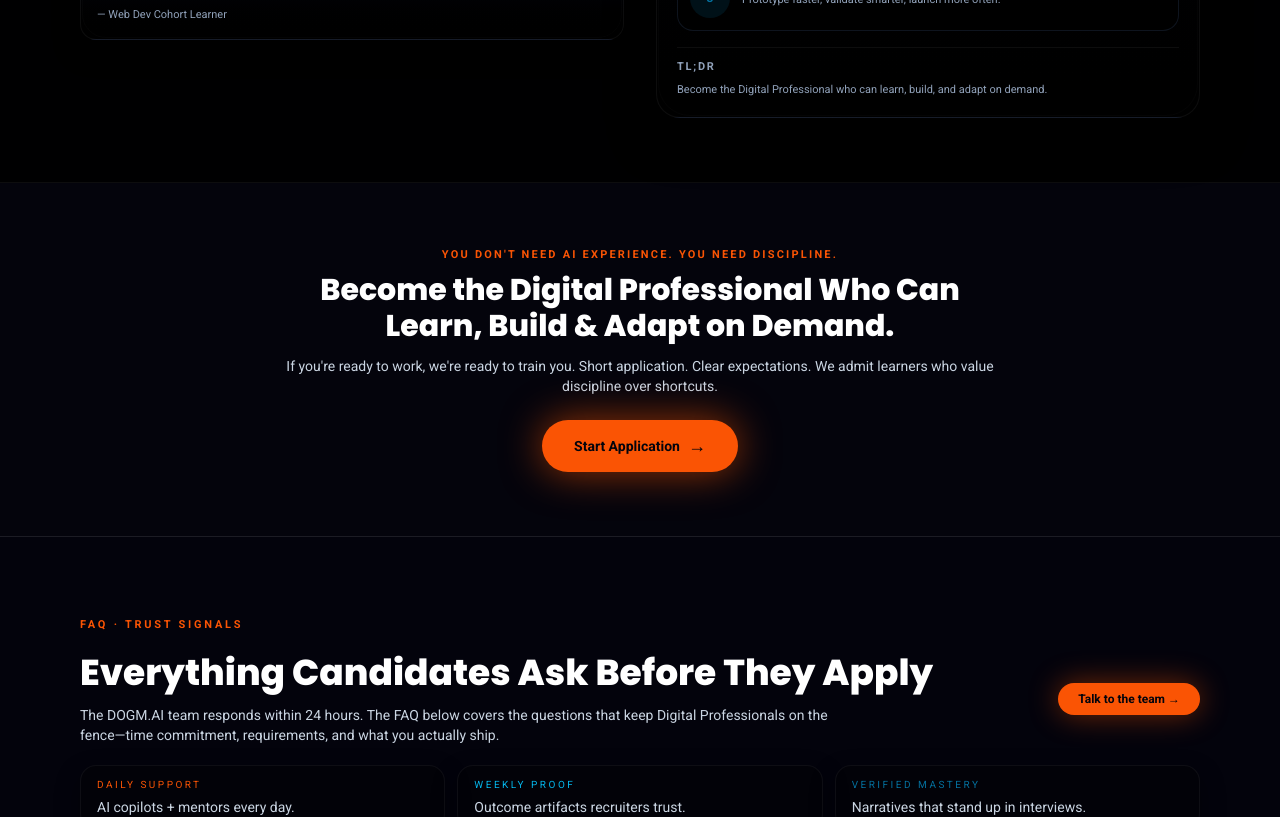
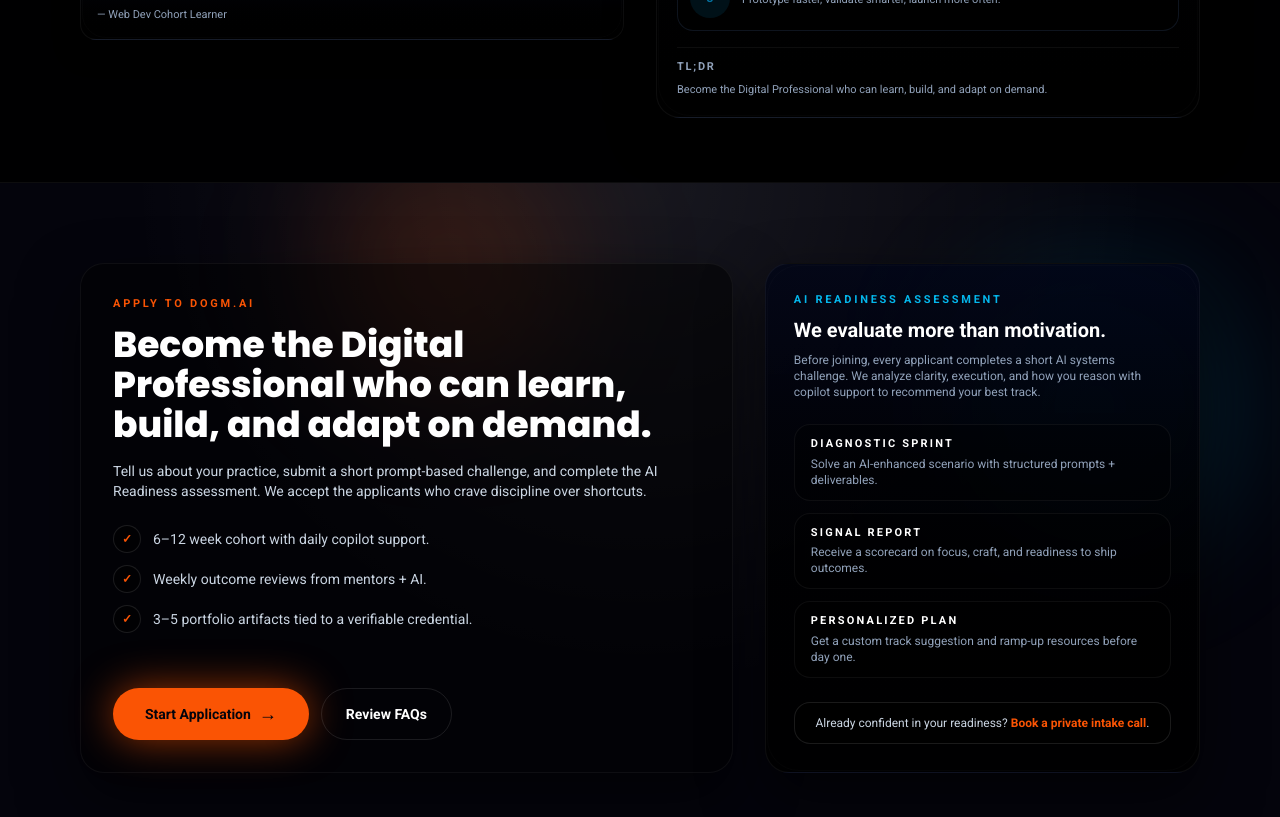
Before and after one commit to LiveLifeWithLove/dogmai, a Next.js app: page / in a window 1280 px wide. Shown: the part 6500-7317 px from the top of the page. Built offline with nearby package versions, Linux system fonts and the light colour scheme.

Commit message:
feat: update

```diff
--- a/app/components/ApplySection.tsx
+++ b/app/components/ApplySection.tsx
@@ -2,23 +2,103 @@
 
 export default function ApplySection() {
   return (
-    <AnimatedSection id="apply" className="bg-ebony py-16">
-      <div className="mx-auto max-w-3xl px-4 text-center">
-        <p className="text-[11px] font-semibold uppercase tracking-[0.2em] text-intl-orange">
-          You Don&apos;t Need AI Experience. You Need Discipline.
-        </p>
-        <h2 className="mt-2 font-heading text-2xl font-extrabold text-white sm:text-3xl">
-          Become the Digital Professional Who Can Learn, Build &amp; Adapt on Demand.
-        </h2>
-        <p className="mt-3 text-sm text-slate-300">
-          If you&apos;re ready to work, we&apos;re ready to train you. Short
-          application. Clear expectations. We admit learners who value
-          discipline over shortcuts.
-        </p>
-        <button className="mt-6 inline-flex items-center justify-center gap-2 rounded-full bg-intl-orange px-8 py-3 text-sm font-semibold text-ebony shadow-[0_0_40px_rgba(250,84,4,0.6)] transition-all duration-200 hover:-translate-y-1 hover:scale-105 hover:bg-orange-500">
-          Start Application
-          <span className="text-lg">&rarr;</span>
-        </button>
+    <AnimatedSection id="apply" className="relative overflow-hidden bg-ebony py-20">
+      <div className="pointer-events-none absolute inset-0">
+        <div className="absolute -top-12 left-1/4 h-64 w-64 rounded-full bg-intl-orange/15 blur-3xl" />
+        <div className="absolute top-20 right-10 h-72 w-72 rounded-full bg-cerulean/15 blur-3xl" />
+        <div className="absolute inset-0 bg-[radial-gradient(circle_at_top,_rgba(255,255,255,0.08),_transparent_55%)]" />
+      </div>
+      <div className="relative mx-auto max-w-6xl px-4">
+        <div className="grid gap-8 lg:grid-cols-[1.2fr_0.8fr]">
+          <div className="flex flex-col justify-between rounded-3xl border border-white/5 bg-black/50 p-8 shadow-[0_25px_60px_rgba(0,0,0,0.6)]">
+            <div>
+              <p className="text-[11px] font-semibold uppercase tracking-[0.25em] text-intl-orange">
+                Apply to DOGM.AI
+              </p>
+              <h2 className="mt-3 font-heading text-3xl font-extrabold text-white sm:text-4xl">
+                Become the Digital Professional who can learn, build, and adapt on demand.
+              </h2>
+              <p className="mt-4 text-sm text-slate-300">
+                Tell us about your practice, submit a short prompt-based challenge, and complete the AI Readiness assessment. We accept the applicants who crave discipline over shortcuts.
+              </p>
+              <ul className="mt-6 space-y-3 text-sm text-slate-300">
+                {[
+                  "6–12 week cohort with daily copilot support.",
+                  "Weekly outcome reviews from mentors + AI.",
+                  "3–5 portfolio artifacts tied to a verifiable credential.",
+                ].map((item) => (
+                  <li key={item} className="flex items-center gap-3">
+                    <span className="flex h-7 w-7 items-center justify-center rounded-full border border-white/10 bg-black/40 text-xs font-semibold text-intl-orange">
+                      ✓
+                    </span>
+                    {item}
+                  </li>
+                ))}
+              </ul>
+            </div>
+            <div className="mt-6 flex flex-wrap gap-3">
+              <a
+                href="#apply-form"
+                className="inline-flex items-center justify-center gap-2 rounded-full bg-intl-orange px-8 py-3 text-sm font-semibold text-ebony shadow-[0_0_40px_rgba(250,84,4,0.6)] transition-all duration-200 hover:-translate-y-1 hover:scale-105 hover:bg-orange-500"
+              >
+                Start Application <span className="text-lg">&rarr;</span>
+              </a>
+              <a
+                href="#faq"
+                className="inline-flex items-center justify-center gap-2 rounded-full border border-white/10 px-6 py-3 text-sm font-semibold text-white transition hover:border-intl-orange hover:text-intl-orange"
+              >
+                Review FAQs
+              </a>
+            </div>
+          </div>
+
+          <div className="group relative overflow-hidden rounded-3xl border border-white/5 bg-gradient-to-b from-slate-950/85 to-black/90 p-7 text-sm text-slate-300 shadow-[0_25px_60px_rgba(0,0,0,0.6)]">
+            <div className="pointer-events-none absolute inset-px rounded-[2rem] border border-white/5 opacity-30 transition duration-300 group-hover:opacity-60" />
+            <div className="relative space-y-6">
+              <div>
+                <p className="text-[11px] font-semibold uppercase tracking-[0.25em] text-cerulean">
+                  AI Readiness Assessment
+                </p>
+                <h3 className="mt-2 text-xl font-bold text-white">
+                  We evaluate more than motivation.
+                </h3>
+                <p className="mt-2 text-xs text-slate-400">
+                  Before joining, every applicant completes a short AI systems challenge. We analyze clarity, execution, and how you reason with copilot support to recommend your best track.
+                </p>
+              </div>
+              <ul className="space-y-3 text-xs text-slate-400">
+                {[
+                  {
+                    label: "Diagnostic Sprint",
+                    description: "Solve an AI-enhanced scenario with structured prompts + deliverables.",
+                  },
+                  {
+                    label: "Signal Report",
+                    description: "Receive a scorecard on focus, craft, and readiness to ship outcomes.",
+                  },
+                  {
+                    label: "Personalized Plan",
+                    description: "Get a custom track suggestion and ramp-up resources before day one.",
+                  },
+                ].map((item) => (
+                  <li key={item.label} className="rounded-2xl border border-white/5 bg-black/30 px-4 py-3">
+                    <p className="text-[11px] font-semibold uppercase tracking-[0.2em] text-white">
+                      {item.label}
+                    </p>
+                    <p className="mt-1">{item.description}</p>
+                  </li>
+                ))}
+              </ul>
+              <div className="rounded-2xl border border-white/10 bg-black/40 px-4 py-3 text-center text-xs text-slate-300">
+                Already confident in your readiness?{" "}
+                <a href="#contact" className="font-semibold text-intl-orange hover:text-orange-300">
+                  Book a private intake call
+                </a>
+                .
+              </div>
+            </div>
+          </div>
+        </div>
       </div>
     </AnimatedSection>
   );
```
